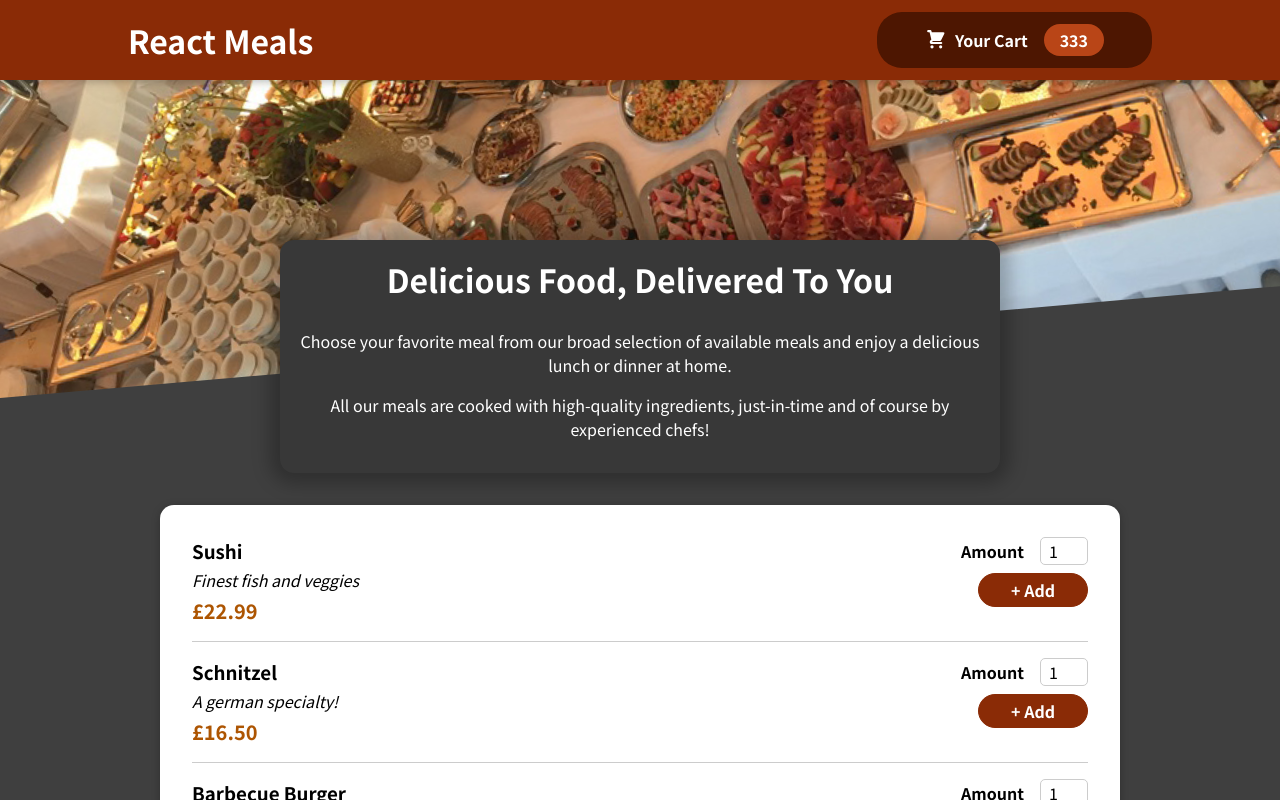
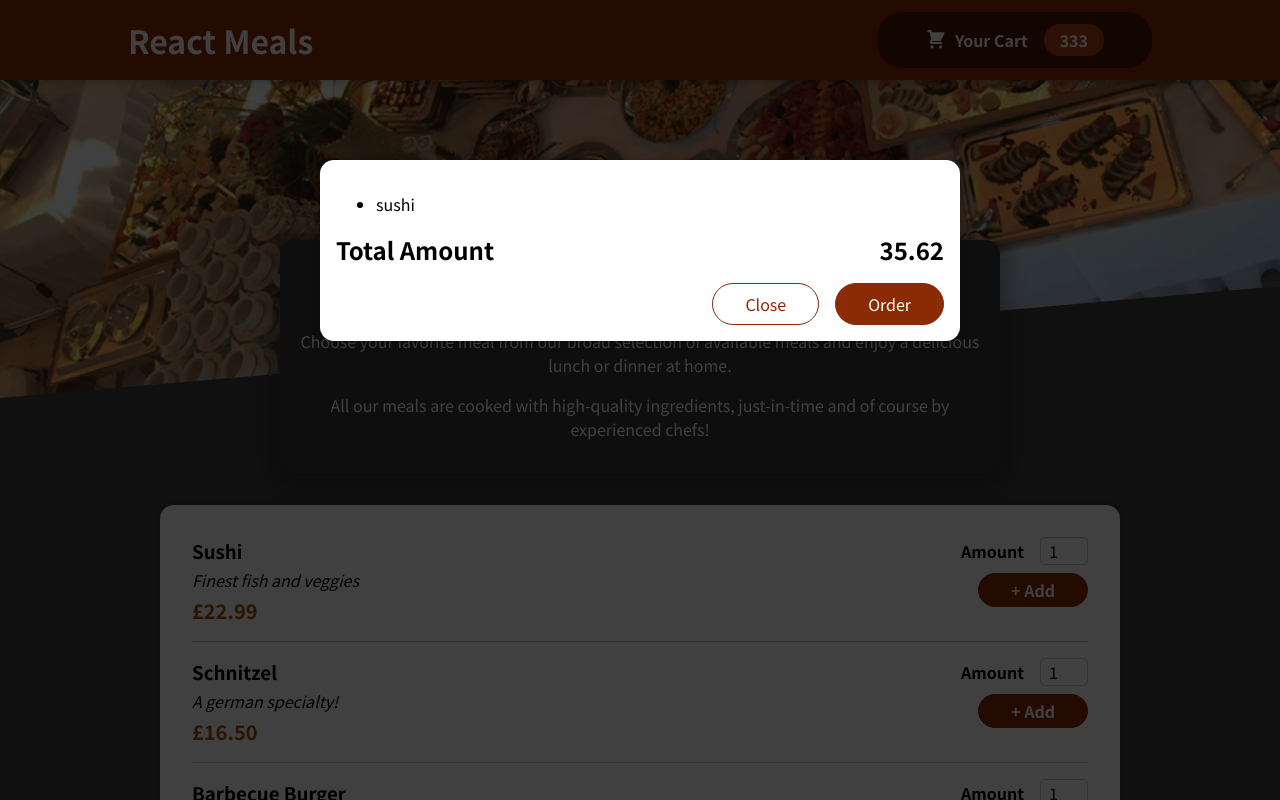
Before and after one commit to davidhay/react-course-module11, a React (Create React App) app: page / in a window 1280 px wide. Shown: the top 800 px of the page. Built offline with nearby package versions, Linux system fonts and the light colour scheme.

Commit message:
post lesson 139

```diff
--- a/public/index.html
+++ b/public/index.html
@@ -28,6 +28,7 @@
   </head>
   <body>
     <noscript>You need to enable JavaScript to run this app.</noscript>
+    <div id="overlays"></div>
     <div id="root"></div>
     <!--
       This HTML file is a template.
--- a/src/App.js
+++ b/src/App.js
@@ -1,10 +1,12 @@
 import React from "react";
 import Header from "./components/Layout/Header";
 import Meals from "./components/Meals/Meals";
+import Cart from "./components/Cart/Cart";
 
 function App() {
   return (
     <React.Fragment>
+      <Cart />
       <Header />
       <main>
         <Meals />
--- a/src/components/Cart/Cart.js
+++ b/src/components/Cart/Cart.js
@@ -1,5 +1,6 @@
 import React from "react";
 import classes from "./Cart.module.css";
+import Modal from "../../components/UI/Modal";
 
 const Cart = (props) => {
   const data = [{ id: "c1", name: "sushi", price: 12.99 }];
@@ -13,17 +14,17 @@
   );
 
   return (
-    <div>
+    <Modal>
       {cartItems}
       <div className={classes.total}>
-        <span>Total</span>
+        <span>Total Amount</span>
         <span>35.62</span>
       </div>
       <div className={classes.actions}>
         <button className={classes["button--alt"]}>Close</button>
         <button className={classes.button}>Order</button>
       </div>
-    </div>
+    </Modal>
   );
 };
 
--- /dev/null
+++ b/src/components/UI/Modal.js
@@ -0,0 +1,31 @@
+import React from "react";
+import ReactDOM from "react-dom";
+import classes from "./Modal.module.css";
+
+const Backdrop = (props) => {
+  return <div className={classes.backdrop}></div>;
+};
+
+const ModalOverlay = (props) => {
+  return (
+    <div className={classes.modal}>
+      <div className={classes.content}>{props.children}</div>
+    </div>
+  );
+};
+
+const portalElement = document.getElementById("overlays");
+
+const Modal = (props) => {
+  return (
+    <React.Fragment>
+      {ReactDOM.createPortal(<Backdrop />, portalElement)}
+      {ReactDOM.createPortal(
+        <ModalOverlay>{props.children}</ModalOverlay>,
+        portalElement
+      )}
+    </React.Fragment>
+  );
+};
+
+export default Modal;
--- /dev/null
+++ b/src/components/UI/Modal.module.css
@@ -0,0 +1,40 @@
+.backdrop {
+    position: fixed;
+    top: 0;
+    left: 0;
+    width: 100%;
+    height: 100vh;
+    z-index: 20;
+    background-color: rgba(0, 0, 0, 0.75);
+  }
+
+  .modal {
+    position: fixed;
+    top: 20vh;
+    left: 5%;
+    width: 90%;
+    background-color: white;
+    padding: 1rem;
+    border-radius: 14px;
+    box-shadow: 0 2px 8px rgba(0, 0, 0, 0.25);
+    z-index: 30;
+    animation: slide-down 300ms ease-out forwards;
+  }
+
+  @media (min-width: 768px) {
+    .modal {
+      width: 40rem;
+      left: calc(50% - 20rem);
+    }
+  }
+
+  @keyframes slide-down {
+    from {
+      opacity: 0;
+      transform: translateY(-3rem);
+    }
+    to {
+      opacity: 1;
+      transform: translateY(0);
+    }
+  }
```
Also changed, not shown: src/components/Cart/Cart.module.css (renamed from src/components/Cart/Card.module.css).
